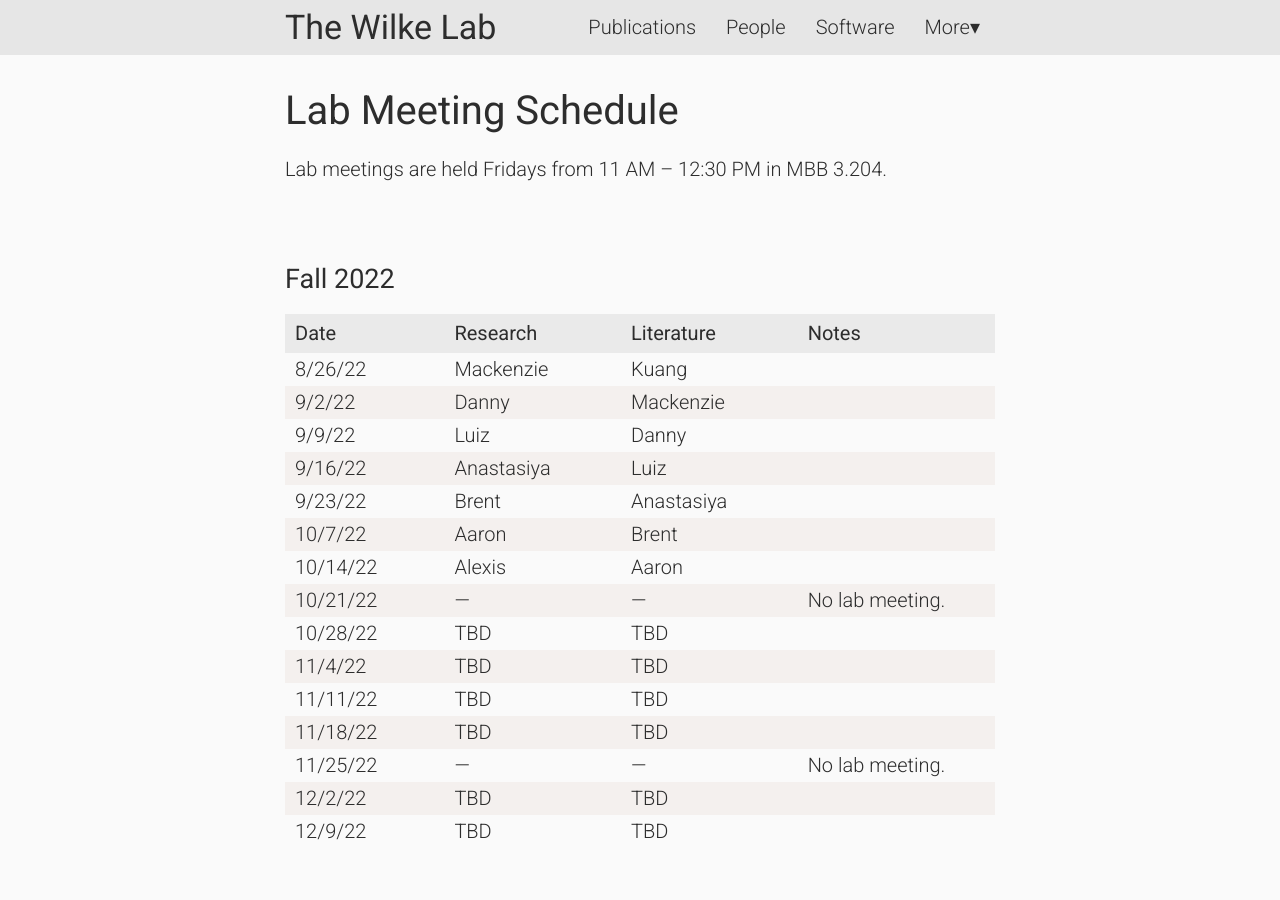
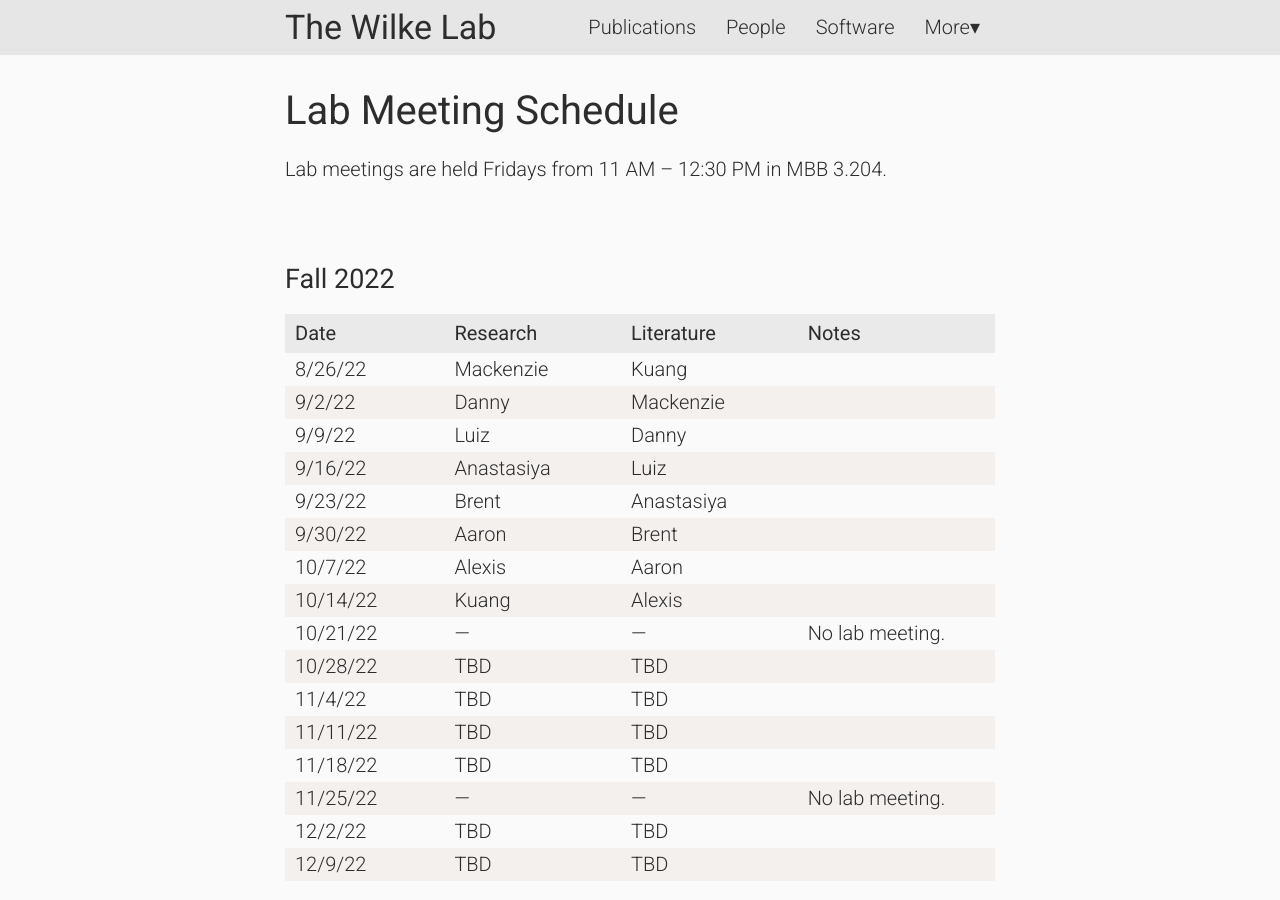
Before and after one commit to wilkelab/wilkelab.github.io, a Jekyll site: the page built from lab_meetings.md, in a window 1280 px wide and 900 px high. Built offline with Jekyll 4.4.1, drawn with Linux system fonts in a browser that asks for light colours; nearby versions of some CDN libraries.

Commit message:
Adding 9/30 meeting

```diff
--- a/lab_meetings.md
+++ b/lab_meetings.md
@@ -17,8 +17,9 @@ Lab meetings are held Fridays from 11 AM -- 12:30 PM in MBB 3.204.
 | 9/9/22 || Luiz || Danny ||
 | 9/16/22 || Anastasiya || Luiz ||
 | 9/23/22 || Brent || Anastasiya ||
-| 10/7/22 || Aaron || Brent ||
-| 10/14/22 || Alexis || Aaron ||
+| 9/30/22 || Aaron || Brent ||
+| 10/7/22 || Alexis || Aaron ||
+| 10/14/22 || Kuang || Alexis ||
 | 10/21/22 || --- || --- || No lab meeting.
 | 10/28/22 || TBD || TBD ||
 | 11/4/22 || TBD || TBD ||
```
